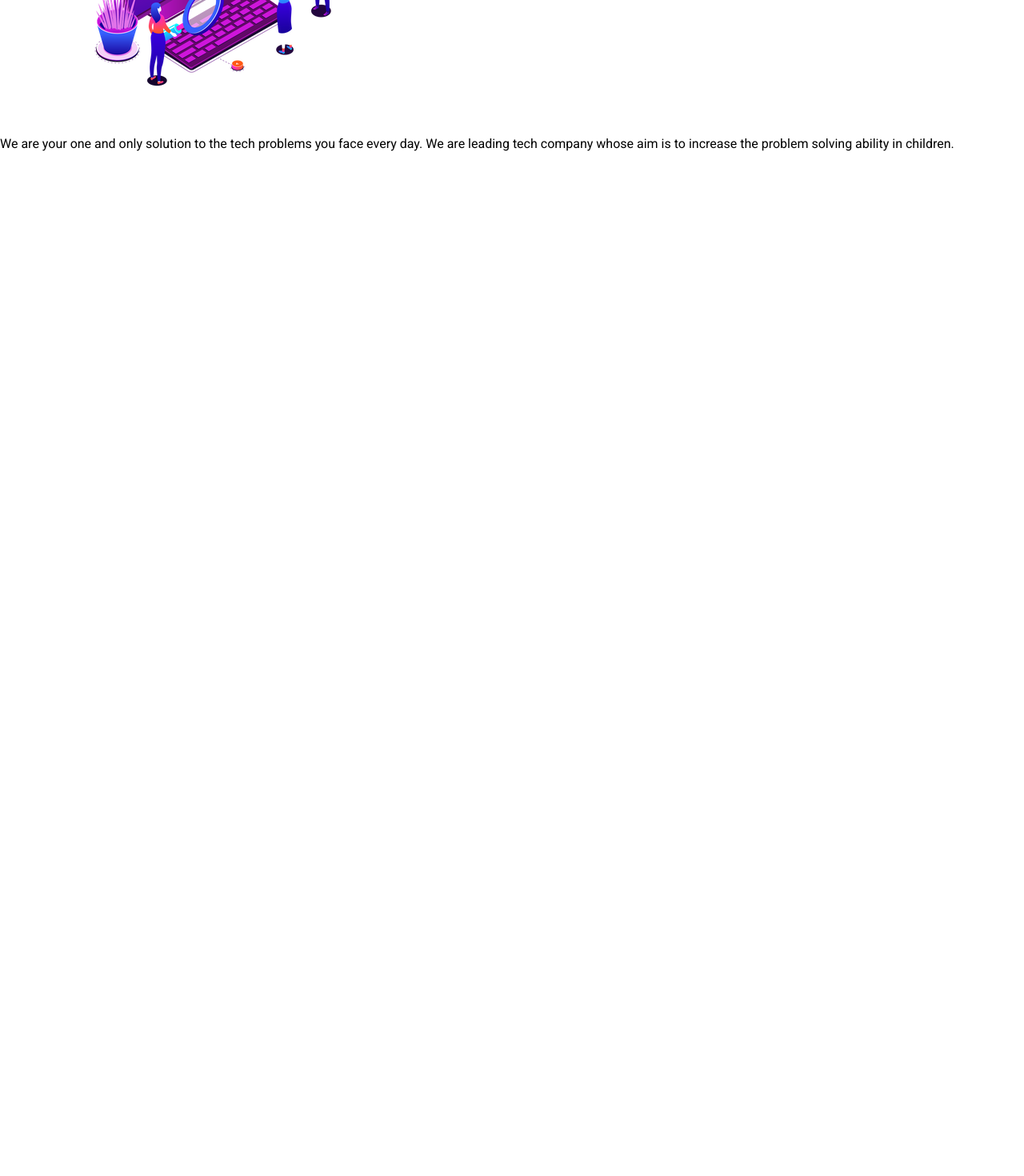
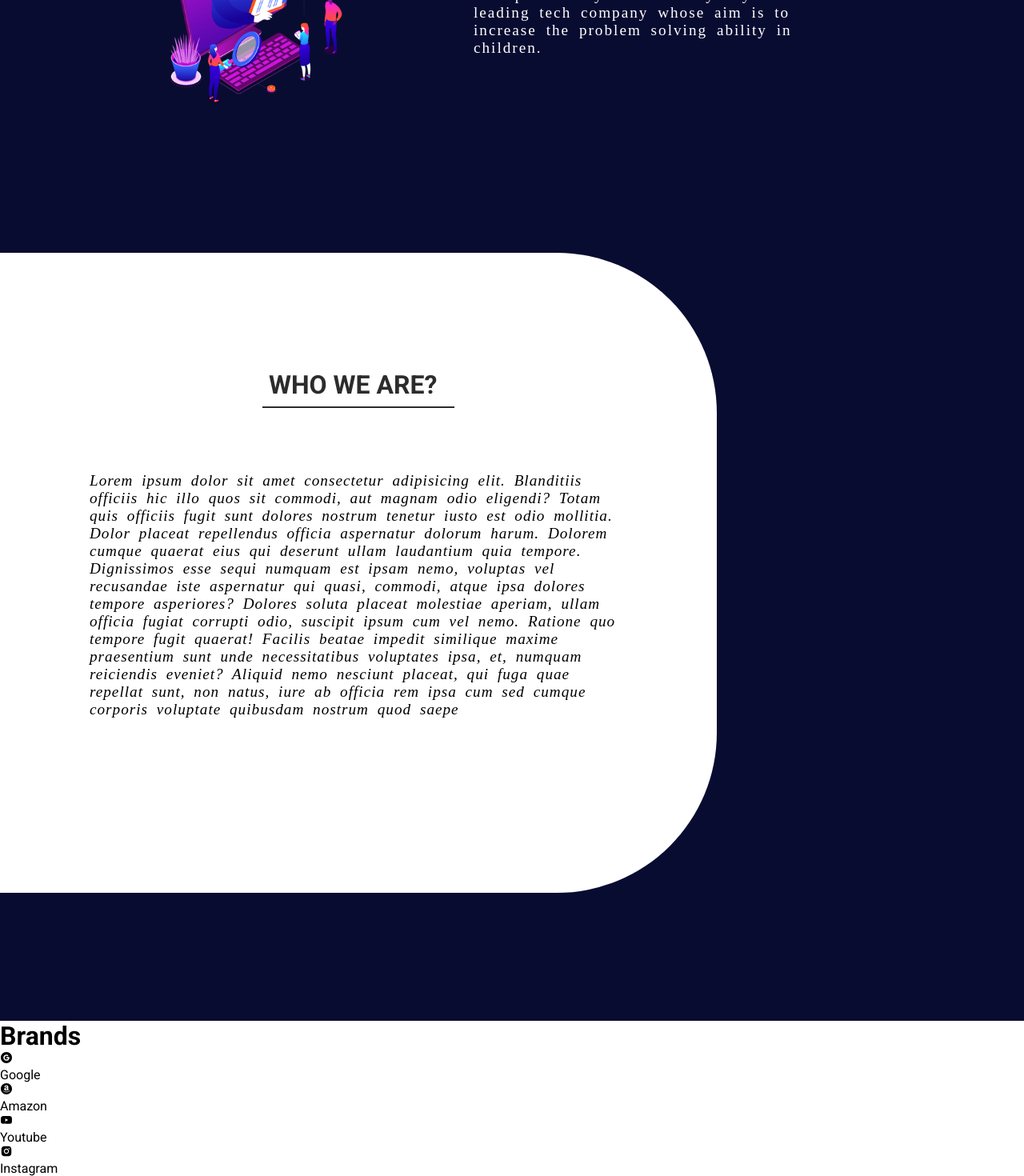
Before and after one commit to Susmitaa-Das/one, a React (Create React App) app: page / in a window 1280 px wide. Shown: the part 1167-2637 px from the top of the page at 80% size. Before the commit the page ends 1683 px from the top, so only its background shows below. Built offline with nearby package versions, Linux system fonts and the light colour scheme.

Commit message:
react app

```diff
--- a/src/components/Home.jsx
+++ b/src/components/Home.jsx
@@ -1,28 +1,91 @@
 import React from 'react'
 import vg from '../assets/2.webp'
+import {
+  AiFillGoogleCircle,
+  AiFillAmazonCircle,
+  AiFillYoutube,
+  AiFillInstagram,
+} from 'react-icons/ai'
 
 const Home = () => {
   return (
     <>
-    <div className='home'>
+      <div className="home">
         <main>
-            <h1>TechyStar</h1>
-            <p>Solution to all your problems</p>
+          <h1>TechyStar</h1>
+          <p>Solution to all your problems</p>
         </main>
-    </div>
+      </div>
 
-    <div className='home2'>
-        <img src={vg} alt='Graphics'/>
+      <div className="home2">
+        <img src={vg} alt="Graphics" />
         <div>
-            <p>
+          <p>
             We are your one and only solution to the tech problems you face
             every day. We are leading tech company whose aim is to increase the
             problem solving ability in children.
-            </p>
+          </p>
         </div>
+      </div>
 
-    </div>
+      <div className="home3">
+        <div>
+          <h1>Who we are?</h1>
+          <p>
+            Lorem ipsum dolor sit amet consectetur adipisicing elit. Blanditiis
+            officiis hic illo quos sit commodi, aut magnam odio eligendi? Totam
+            quis officiis fugit sunt dolores nostrum tenetur iusto est odio
+            mollitia. Dolor placeat repellendus officia aspernatur dolorum
+            harum. Dolorem cumque quaerat eius qui deserunt ullam laudantium
+            quia tempore. Dignissimos esse sequi numquam est ipsam nemo,
+            voluptas vel recusandae iste aspernatur qui quasi, commodi, atque
+            ipsa dolores tempore asperiores? Dolores soluta placeat molestiae
+            aperiam, ullam officia fugiat corrupti odio, suscipit ipsum cum vel
+            nemo. Ratione quo tempore fugit quaerat! Facilis beatae impedit
+            similique maxime praesentium sunt unde necessitatibus voluptates
+            ipsa, et, numquam reiciendis eveniet? Aliquid nemo nesciunt placeat,
+            qui fuga quae repellat sunt, non natus, iure ab officia rem ipsa cum
+            sed cumque corporis voluptate quibusdam nostrum quod saepe
+          </p>
+        </div>
+      </div>
 
+      <div className="home4">
+        <div>
+          <h1>Brands</h1>
+
+          <article>
+            <div style={{
+              animationDelay:"0.3s",
+            }}>
+              <AiFillGoogleCircle/>
+              <p>Google</p>
+            </div>
+
+            <div style={{
+              animationDelay:"0.5s",
+            }}>
+              <AiFillAmazonCircle/>
+              <p>Amazon</p>
+            </div>
+
+            <div style={{
+              animationDelay:"0.7s",
+            }}>
+              <AiFillYoutube/>
+              <p>Youtube</p>
+            </div>
+
+            <div style={{
+              animationDelay:"1s",
+            }}>
+              <AiFillInstagram/>
+              <p>Instagram</p>
+            </div>
+
+          </article>
+        </div>
+      </div>
     </>
   )
 }
--- a/src/styles/colors.scss
+++ b/src/styles/colors.scss
@@ -3,4 +3,4 @@
 $third:#5853ff;
 $dark:rgb(44,44,44);
 $text1:"Roboto";
-$text:cursive;
+$text2:cursive;
--- a/src/styles/home.scss
+++ b/src/styles/home.scss
@@ -4,6 +4,7 @@
     width: 100%;
     height: 100vh;
     background-color: $second;
+    border-radius: 0 0 200px 200px;
 
     >main{
         position: absolute;
@@ -33,9 +34,83 @@
         position: absolute;
         background: no-repeat center/auto url('../assets/1.png');
         filter: blur(3px);
+        border-radius: 0 0 200px 200px;
     }
 }
 .home2{
     width: 100%;
     height: 100vh;
+    background-color: $second;
+    padding: 500px 0;
+    display: flex;
+    align-items: center;
+    justify-content: center;
+    margin-top: -200px;
+
+    >img{
+        width: 30%;
+        animation: imgUp 0.7s linear infinite alternate;
+    }
+
+    >div{
+        width: 50%;
+        display: flex;
+        flex-direction: column;
+        justify-content: center;
+        align-items: center;
+        padding: 5rem;
+        height: 100vh;
+
+        p{
+            color: $first;
+            letter-spacing: 2px;
+            word-spacing: 5px;
+            font: 100 1.2rem $text2;
+        }
+
+    }
 }
+
+@keyframes imgUp{
+    to{
+        transform: translateY(-10px);
+    }
+}
+
+.home3{
+    width: 100%;
+    height: 120vh;
+    background-color: $second;
+    margin-top: -200px;
+    display: flex;
+
+    >div{
+        width: 70%;
+        height: 100vh;
+        background-color: $first;
+        border-radius: 0 200px 200px 0;
+        display: flex;
+        flex-direction: column;
+        align-items: center;
+        justify-content: center;
+        padding: 2rem;
+
+        >h1{
+            text-transform: uppercase;
+            border-bottom: 2px solid $dark;
+            padding: 0.5rem;
+            width: 15rem;
+            color: $dark;
+        }
+
+        >p{
+            padding: 5rem;
+            letter-spacing: 1px;
+            word-spacing: 5px;
+            line-height: 170%;
+            font: italic 100 1.2rem $text2;
+        }
+
+    }
+
+}
```
